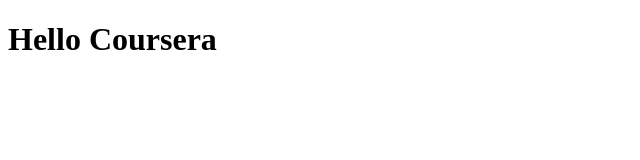
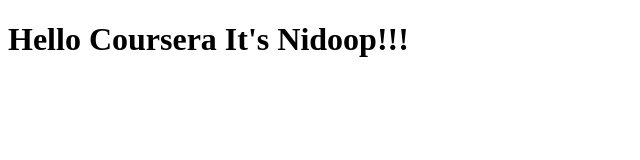
Before and after one commit to Brezio/Coursera, a plain HTML site: page site/index.html in a window 1280 px wide. Shown: the whole page, without its empty margins (0-640 px from the left). Drawn offline with Linux system fonts and the light colour scheme.

Commit message:
Small addition bro

```diff
--- a/site/index.html
+++ b/site/index.html
@@ -4,6 +4,6 @@
 	<title>Hello Coursera</title>
 </head>
 <body>
-<h1> Hello Coursera</h1>
+<h1> Hello Coursera It's Nidoop!!!</h1>
 </body>
 </html>
```
